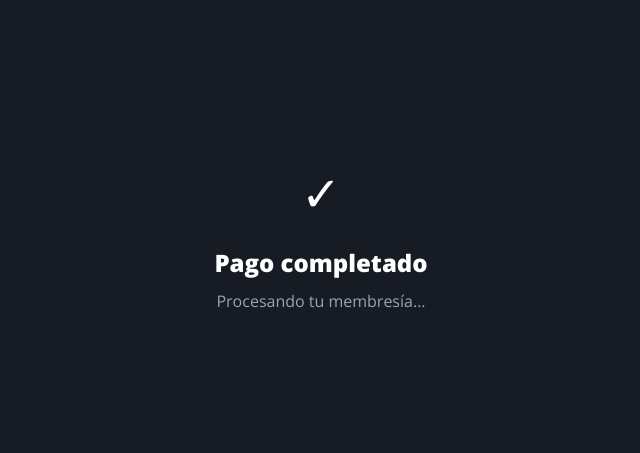
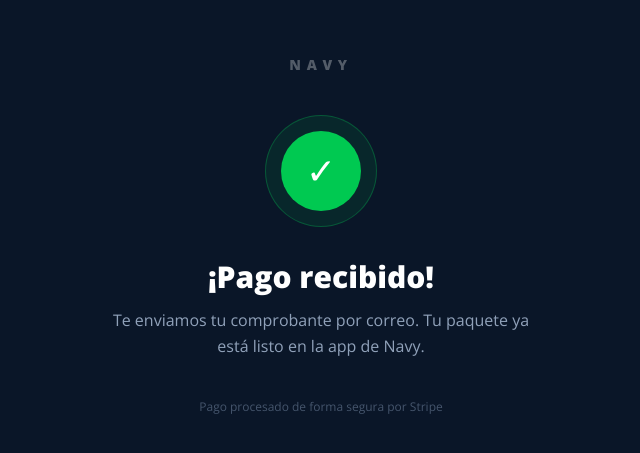
Before and after one commit to ArmandoDP/Navy-Traning-Platform, a Next.js app: page /pago/completado in a window 1280 px wide. Shown: the part 165-618 px from the top of the page, without its empty margins (319-959 px from the left). Built offline with nearby package versions, Linux system fonts and the light colour scheme; no server answers; a web font is replaced by a local one.

Commit message:
feat: enhance PagoCompletado component with detailed payment status and app redirection

```diff
--- a/src/app/pago/cancelado/page.tsx
+++ b/src/app/pago/cancelado/page.tsx
@@ -1,11 +1,32 @@
-export default function PagoCancelado() {
+'use client'
+// src/app/pago/cancelado/page.tsx
+import { Suspense, useEffect } from 'react'
+import { useSearchParams } from 'next/navigation'
+
+function Contenido() {
+  const canal = useSearchParams().get('canal')
+
+  useEffect(() => {
+    if (canal === 'app') window.location.href = 'navyapp://pago/cancelado'
+  }, [canal])
+
   return (
-    <div style={{ display: 'flex', alignItems: 'center', justifyContent: 'center', height: '100vh', backgroundColor: '#171B24' }}>
-      <div style={{ textAlign: 'center', color: '#fff' }}>
-        <p style={{ fontSize: 48, marginBottom: 16 }}>✕</p>
-        <p style={{ fontSize: 24, fontWeight: 900 }}>Pago cancelado</p>
-        <p style={{ color: '#9ca3af', marginTop: 8 }}>Puedes intentarlo de nuevo.</p>
+    <div className="min-h-screen bg-[#0a1628] flex items-center justify-center p-6">
+      <div className="w-full max-w-md text-center">
+        <p className="text-white/30 font-black tracking-[0.4em] text-sm mb-10">NAVY</p>
+        <div className="mx-auto w-24 h-24 rounded-full bg-slate-500/10 border border-slate-500/30 flex items-center justify-center text-4xl text-slate-300">×</div>
+        <h1 className="text-white text-3xl font-black mt-8">Pago cancelado</h1>
+        <p className="text-slate-400 mt-3">No se hizo ningún cargo. Puedes intentarlo cuando quieras desde la app de Navy.</p>
+        {canal === 'app' && (
+          <a href="navyapp://pago/cancelado" className="block mt-8 w-full py-4 rounded-2xl bg-white text-[#0a1628] font-bold">
+            Volver a la app
+          </a>
+        )}
       </div>
     </div>
   )
 }
+
+export default function PagoCanceladoPage() {
+  return <Suspense fallback={<div className="min-h-screen bg-[#0a1628]" />}><Contenido /></Suspense>
+}
--- a/src/app/pago/completado/page.tsx
+++ b/src/app/pago/completado/page.tsx
@@ -1,11 +1,76 @@
-export default function PagoCompletado() {
+'use client'
+// src/app/pago/completado/page.tsx
+import { Suspense, useEffect, useState } from 'react'
+import { useSearchParams } from 'next/navigation'
+
+const BACKEND = process.env.NEXT_PUBLIC_BACKEND_URL
+
+function Contenido() {
+  const sp        = useSearchParams()
+  const sessionId = sp.get('session_id')
+  const canal     = sp.get('canal')
+  const [estado, setEstado] = useState<any>(null)
+
+  useEffect(() => {
+    // Si el pago se hizo desde la app, regresamos a ella
+    if (canal === 'app' && sessionId) {
+      window.location.href = `navyapp://pago/completado?session_id=${sessionId}`
+    }
+    if (sessionId) {
+      fetch(`${BACKEND}/stripe/sesion/${sessionId}`)
+        .then(r => r.json()).then(setEstado).catch(() => {})
+    }
+  }, [canal, sessionId])
+
+  const oxxo = estado?.estado === 'pendiente_oxxo'
+
   return (
-    <div style={{ display: 'flex', alignItems: 'center', justifyContent: 'center', height: '100vh', backgroundColor: '#171B24' }}>
-      <div style={{ textAlign: 'center', color: '#fff' }}>
-        <p style={{ fontSize: 48, marginBottom: 16 }}>✓</p>
-        <p style={{ fontSize: 24, fontWeight: 900 }}>Pago completado</p>
-        <p style={{ color: '#9ca3af', marginTop: 8 }}>Procesando tu membresía...</p>
+    <div className="min-h-screen bg-[#0a1628] flex items-center justify-center p-6">
+      <div className="w-full max-w-md text-center">
+        <p className="text-white/30 font-black tracking-[0.4em] text-sm mb-10">NAVY</p>
+
+        <div className={`mx-auto w-28 h-28 rounded-full flex items-center justify-center border ${oxxo ? 'bg-amber-500/10 border-amber-500/30' : 'bg-green-500/10 border-green-500/30'}`}>
+          <div className={`w-20 h-20 rounded-full flex items-center justify-center text-4xl text-white ${oxxo ? 'bg-amber-500' : 'bg-green-500'}`}>
+            {oxxo ? '🧾' : '✓'}
+          </div>
+        </div>
+
+        <h1 className="text-white text-3xl font-black mt-8">
+          {oxxo ? 'Tu ficha OXXO está lista' : '¡Pago recibido!'}
+        </h1>
+        <p className="text-slate-400 mt-3 leading-relaxed">
+          {oxxo
+            ? 'Paga en cualquier OXXO en los próximos 3 días. Tu paquete se activa en cuanto se acredite.'
+            : 'Te enviamos tu comprobante por correo. Tu paquete ya está listo en la app de Navy.'}
+        </p>
+
+        {estado?.monto > 0 && (
+          <div className="mt-8 bg-[#111c2e] border border-[#1e2d40] rounded-2xl p-5">
+            <p className="text-slate-500 text-xs font-bold tracking-widest uppercase">Total</p>
+            <p className="text-white text-3xl font-black mt-1">${Number(estado.monto).toLocaleString('es-MX')} MXN</p>
+          </div>
+        )}
+
+        {oxxo && estado?.voucher_url && (
+          <a href={estado.voucher_url} target="_blank" rel="noreferrer"
+            className="block mt-6 w-full py-4 rounded-2xl bg-amber-500 text-white font-bold">
+            Ver mi ficha de pago
+          </a>
+        )}
+
+        {canal === 'app' && (
+          <a href={`navyapp://pago/completado?session_id=${sessionId}`}
+            className="block mt-6 w-full py-4 rounded-2xl bg-green-500 text-white font-bold">
+            Volver a la app
+          </a>
+        )}
+
+        <p className="text-slate-600 text-xs mt-10">Pago procesado de forma segura por Stripe</p>
       </div>
     </div>
   )
 }
+
+export default function PagoCompletadoPage() {
+  return <Suspense fallback={<div className="min-h-screen bg-[#0a1628]" />}><Contenido /></Suspense>
+}
```
